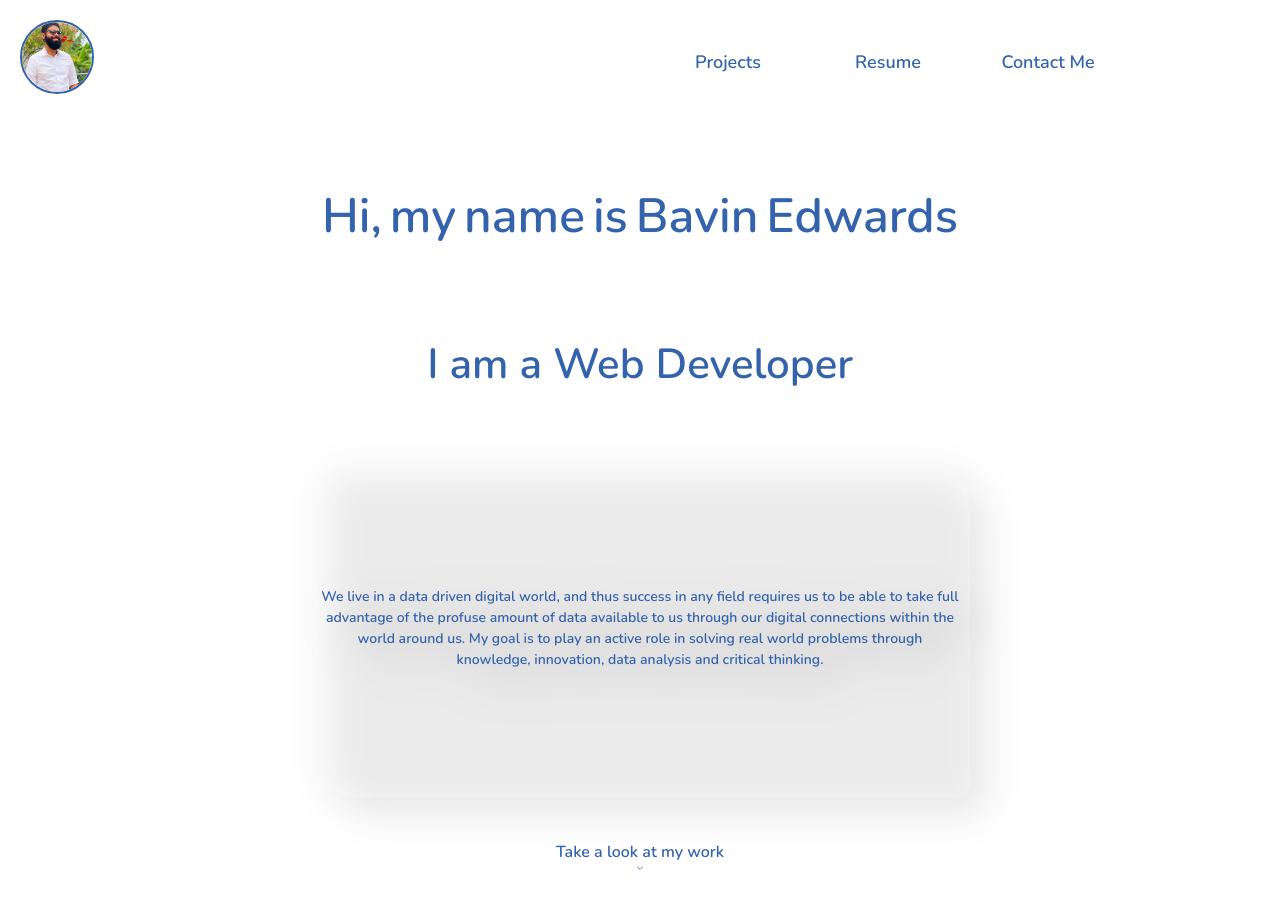
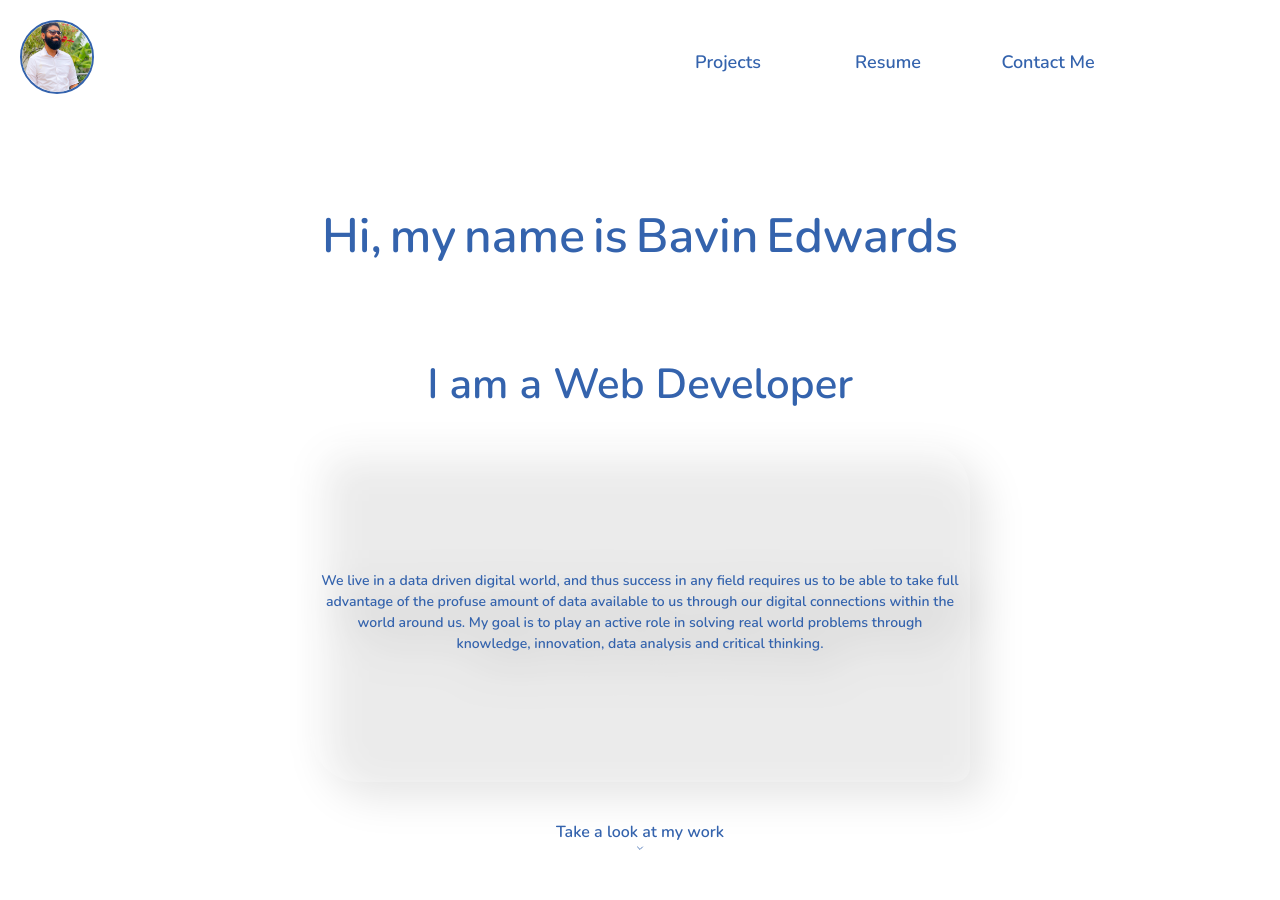
Before and after one commit to zerico007/profile, a React (Create React App) app: page / in a window 1280 px wide. Built offline with nearby package versions, Linux system fonts and the light colour scheme.

Commit message:
placement fixes

```diff
--- a/src/components/Home.js
+++ b/src/components/Home.js
@@ -21,7 +21,7 @@ const ContainerDiv = styled.div`
 const AboutDiv = styled.div`
   position: relative;
   display: flex;
-  margin: 20px 0;
+  margin: 1rem 0;
   justify-content: center;
   align-items: center;
   background: rgba(255, 255, 255, 0.2);
@@ -65,7 +65,8 @@ const NameDiv = styled.div`
 const TitleDiv = styled.div`
   position: relative;
   display: flex;
-  margin: ${(props) => (props.mobileSite ? "7rem 0" : "3rem 0")};
+  margin-top: ${(props) => (props.mobileSite ? "7rem" : "3rem")};
+  margin-bottom: 1rem;
   justify-content: center;
   align-items: center;
   width: fit-content;
```
